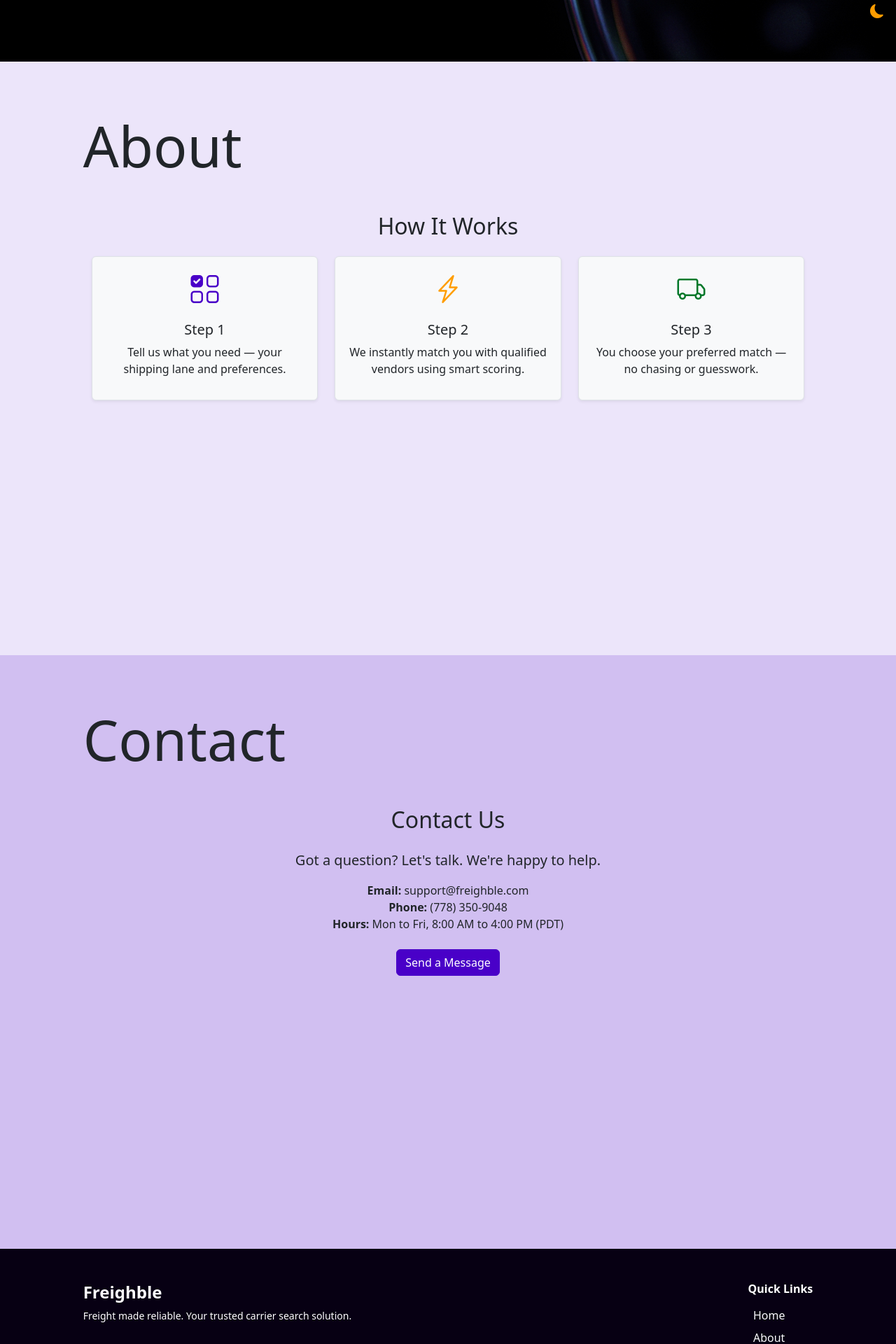
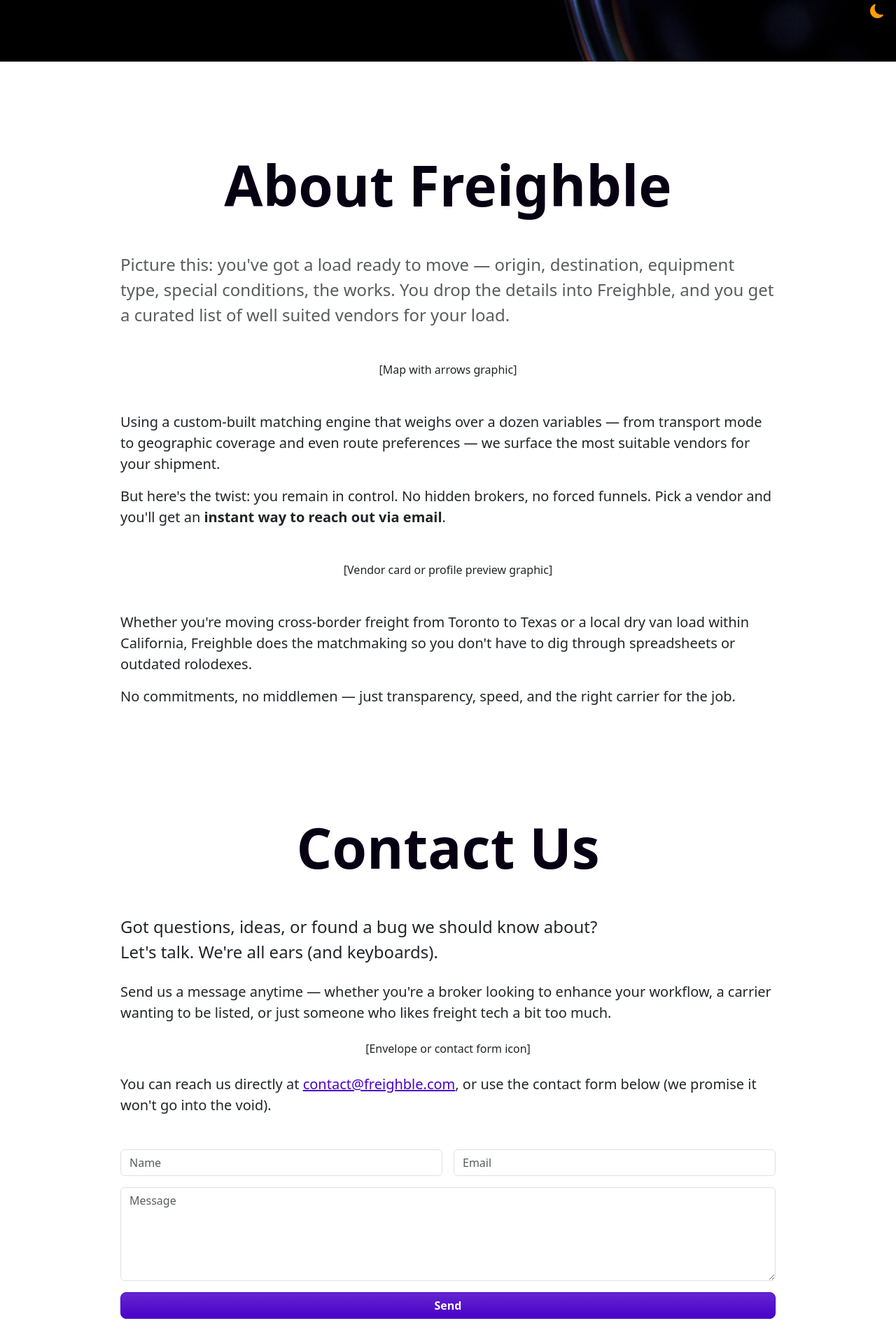
Before and after one commit to hugolopez-online/freighble, a React (Vite) app: page / in a window 1280 px wide. Shown: the part 760-2680 px from the top of the page at 70% size. Built offline with nearby package versions, Linux system fonts and the light colour scheme.

Commit message:
feat(ui): generate website copy

```diff
--- a/src/App.jsx
+++ b/src/App.jsx
@@ -1,6 +1,7 @@
-//imports
+/* IMPORTS START */
 import { useState } from "react";
 import { BrowserRouter, Routes, Route } from "react-router-dom";
+
 import {
     Dashboard,
     Home,
@@ -14,10 +15,9 @@ import {
     VendorsPortal,
     NotFound,
 } from "./pages";
+/* IMPORTS END */
 
-import DashboardMain from "./pages/Dashboard/layout/components/DashboardMain";
-
-// component
+/* COMPONENT START */
 function App() {
     // state
     const [anchor, setAnchor] = useState("");
@@ -45,14 +45,14 @@ function App() {
         localStorage.setItem("freighbleTheme", "light");
     }
 
-    if (theme === "dark") {
-        document.getElementById("body").classList.add("bg-black");
-
+    if (theme === "light") {
+        document.getElementById("body").classList.add("bg-body");
+        document
+            .getElementById("body")
+            .classList.remove("bg-black", "text-light");
+    } else {
+        document.getElementById("body").classList.add("bg-black", "text-light");
         document.getElementById("body").classList.remove("bg-body");
-    } else {
-        document.getElementById("body").classList.add("bg-body");
-
-        document.getElementById("body").classList.remove("bg-black");
     }
 
     // render
@@ -73,7 +73,12 @@ function App() {
                 >
                     <Route
                         index
-                        element={<Home setAnchor={setAnchor} />}
+                        element={
+                            <Home
+                                setAnchor={setAnchor}
+                                theme={theme}
+                            />
+                        }
                     />
                     <Route
                         path="login"
@@ -149,20 +154,11 @@ function App() {
                             setTheme={setTheme}
                         />
                     }
-                >
-                    <Route
-                        index
-                        element={
-                            <DashboardMain
-                                CONDITIONAL_RENDERING={CONDITIONAL_RENDERING}
-                                theme={theme}
-                            />
-                        }
-                    />
-                </Route>
+                />
             </Routes>
         </BrowserRouter>
     );
 }
+/* COMPONENT END */
 
 export default App;
--- a/src/pages/Dashboard/layout/components/index.js
+++ b/src/pages/Dashboard/layout/components/index.js
@@ -1,5 +1,6 @@
 import Navbar from "./Navbar";
 import Search from "./Search";
+import DashboardMain from "./DashboardMain";
 import Directory from "./Directory";
 import AdditionalInfo from "./AdditionalInfo";
 import Console from "./Console";
@@ -10,6 +11,7 @@ import UserProfile from "./UserProfile";
 export {
     Navbar,
     Search,
+    DashboardMain,
     Directory,
     AdditionalInfo,
     Console,
--- a/src/pages/Home.jsx
+++ b/src/pages/Home.jsx
@@ -1,35 +1,34 @@
 import { Link } from "react-router-dom";
 import { Fragment } from "react";
 
-const Home = ({ setAnchor }) => {
+const Home = ({ setAnchor, theme }) => {
     return (
         <Fragment>
+            {/* Hero */}
             <section
                 id="website_hero"
-                className="row website-hero justify-content-center pt-5"
+                className="row website-hero justify-content-center pt-5 mb-2"
             >
                 <div
                     className="col-10 text-light text-center"
                     style={{ minHeight: "100vh", paddingTop: "10em" }}
                 >
-                    <h2 className="display-2 fst-italic">
-                        <span className="fw-normal">Freigh</span>t made relia
-                        <span className="fw-normal">ble</span>
-                    </h2>
-                    <p className="fw-light mb-5">
-                        With Freighble, find qualified carriers effortlessly.
-                        Fast and efficient — so you can get back to what really
-                        matters.
+                    <h1 className="display-1 mb-4">
+                        <span className="fw-semibold">Freigh</span>t made relia
+                        <span className="fw-semibold">ble</span>
+                    </h1>
+                    <p className="fst-italic fs-2 mb-5">
+                        Smart carrier search. No noise, just matches.
                     </p>
                     <Link
                         to="/register"
-                        className="brand-font btn btn-lg btn-light bg-gradient-soft fw-medium rounded-pill me-2"
+                        className="brand-font btn btn-lg btn-primary bg-gradient fw-medium rounded-pill me-2"
                     >
                         GET STARTED
                     </Link>
                     <Link
                         to="/"
-                        className="brand-font btn btn-lg btn-outline-light fw-light rounded-pill"
+                        className="brand-font btn btn-lg btn-light fw-light rounded-pill"
                         onClick={() => {
                             setAnchor("about");
                         }}
@@ -38,96 +37,164 @@ const Home = ({ setAnchor }) => {
                     </Link>
                 </div>
             </section>
-            <div
+
+            {/* About */}
+            <section
                 id="about"
-                className="row justify-content-center pt-5 bg-primary bg-opacity-10"
+                className="row justify-content-center pt-5 mb-2"
             >
                 <div
-                    className="col-10 py-4"
+                    className="col-10 col-md-9 mt-5 py-4"
                     style={{ minHeight: "100vh" }}
                 >
-                    <h1 className="display-1">About</h1>
-                    <section className="container my-5">
-                        <h2 className="text-center mb-4">How It Works</h2>
-                        <div className="row text-center">
-                            <div className="col-md-4 mb-4">
-                                <div className="p-3 border rounded shadow-sm h-100 bg-light">
-                                    <div className="mb-3">
-                                        <i className="bi bi-ui-checks-grid fs-1 text-primary"></i>
-                                    </div>
-                                    <h5>Step 1</h5>
-                                    <p>
-                                        Tell us what you need — your shipping
-                                        lane and preferences.
-                                    </p>
-                                </div>
-                            </div>
-                            <div className="col-md-4 mb-4">
-                                <div className="p-3 border rounded shadow-sm h-100 bg-light">
-                                    <div className="mb-3">
-                                        <i className="bi bi-lightning-charge fs-1 text-warning"></i>
-                                    </div>
-                                    <h5>Step 2</h5>
-                                    <p>
-                                        We instantly match you with qualified
-                                        vendors using smart scoring.
-                                    </p>
-                                </div>
-                            </div>
-                            <div className="col-md-4 mb-4">
-                                <div className="p-3 border rounded shadow-sm h-100 bg-light">
-                                    <div className="mb-3">
-                                        <i className="bi bi-truck fs-1 text-success"></i>
-                                    </div>
-                                    <h5>Step 3</h5>
-                                    <p>
-                                        You choose your preferred match — no
-                                        chasing or guesswork.
-                                    </p>
-                                </div>
+                    <h1
+                        className={`display-1 fw-semibold text-center text-${
+                            theme === "light" ? "dark" : "light"
+                        }`}
+                    >
+                        About Freighble
+                    </h1>
+                    <div className="mt-5">
+                        <p className="fs-4 mb-4 opacity-75">
+                            Picture this: you've got a load ready to move —
+                            origin, destination, equipment type, special
+                            conditions, the works. You drop the details into
+                            Freighble, and you get a curated list of well suited
+                            vendors for your load.
+                        </p>
+
+                        {/* graphic: map-flow */}
+                        <div className="my-5 text-center">
+                            <div className="placeholder-graphic">
+                                [Map with arrows graphic]
                             </div>
                         </div>
-                    </section>
+
+                        <p className="fs-5">
+                            Using a custom-built matching engine that weighs
+                            over a dozen variables — from transport mode to
+                            geographic coverage and even route preferences — we
+                            surface the most suitable vendors for your shipment.
+                        </p>
+
+                        <p className="fs-5">
+                            But here's the twist: you remain in control. No
+                            hidden brokers, no forced funnels. Pick a vendor and
+                            you'll get an
+                            <strong> instant way to reach out via email</strong>
+                            .
+                        </p>
+
+                        {/* graphic: vendor-card */}
+                        <div className="my-5 text-center">
+                            <div className="placeholder-graphic">
+                                [Vendor card or profile preview graphic]
+                            </div>
+                        </div>
+
+                        <p className="fs-5">
+                            Whether you're moving cross-border freight from
+                            Toronto to Texas or a local dry van load within
+                            California, Freighble does the matchmaking so you
+                            don't have to dig through spreadsheets or outdated
+                            rolodexes.
+                        </p>
+
+                        <p className="fs-5 mb-0">
+                            No commitments, no middlemen — just transparency,
+                            speed, and the right carrier for the job.
+                        </p>
+                    </div>
                 </div>
-            </div>
-            <div
+            </section>
+
+            {/* Contact */}
+            <section
                 id="contact"
-                className="row justify-content-center pt-5 bg-primary bg-opacity-25"
+                className="row justify-content-center pt-5"
             >
                 <div
-                    className="col-10 py-4"
+                    className="col-10 col-md-9 mt-5 py-4"
                     style={{ minHeight: "100vh" }}
                 >
-                    <h1 className="display-1">Contact</h1>
-                    <section className="container my-5">
-                        <h2 className="text-center mb-4">Contact Us</h2>
-                        <div className="row justify-content-center">
-                            <div className="col-md-6 text-center">
-                                <p className="lead">
-                                    Got a question? Let's talk. We're happy to
-                                    help.
-                                </p>
-                                <ul className="list-unstyled mb-4">
-                                    <li>
-                                        <strong>Email:</strong>{" "}
-                                        support@freighble.com
-                                    </li>
-                                    <li>
-                                        <strong>Phone:</strong> (778) 350-9048
-                                    </li>
-                                    <li>
-                                        <strong>Hours:</strong> Mon to Fri, 8:00
-                                        AM to 4:00 PM (PDT)
-                                    </li>
-                                </ul>
-                                <button className="btn btn-primary">
-                                    Send a Message
-                                </button>
+                    <h1
+                        className={`display-1 fw-semibold text-center text-${
+                            theme === "light" ? "dark" : "light"
+                        }`}
+                    >
+                        Contact Us
+                    </h1>
+                    <div className="mt-5">
+                        <p className="fs-4 mb-4">
+                            Got questions, ideas, or found a bug we should know
+                            about?
+                            <br />
+                            Let's talk. We're all ears (and keyboards).
+                        </p>
+
+                        <p className="fs-5">
+                            Send us a message anytime — whether you're a broker
+                            looking to enhance your workflow, a carrier wanting
+                            to be listed, or just someone who likes freight tech
+                            a bit too much.
+                        </p>
+
+                        {/* graphic: email-icon */}
+                        <div className="my-4 text-center">
+                            <div className="placeholder-graphic">
+                                [Envelope or contact form icon]
                             </div>
                         </div>
-                    </section>
+
+                        <p className="fs-5">
+                            You can reach us directly at{" "}
+                            <a
+                                href="mailto:contact@freighble.com"
+                                target="_blank"
+                            >
+                                contact@freighble.com
+                            </a>
+                            , or use the contact form below (we promise it won't
+                            go into the void).
+                        </p>
+
+                        {/* Placeholder for contact form */}
+                        <div className="my-5 text-center">
+                            <form className="row g-3 justify-content-center">
+                                <div className="col-md-6">
+                                    <input
+                                        type="text"
+                                        className="form-control"
+                                        placeholder="Name"
+                                    />
+                                </div>
+                                <div className="col-md-6">
+                                    <input
+                                        type="email"
+                                        className="form-control"
+                                        placeholder="Email"
+                                    />
+                                </div>
+                                <div className="col-12">
+                                    <textarea
+                                        className="form-control"
+                                        rows="5"
+                                        placeholder="Message"
+                                    ></textarea>
+                                </div>
+                                <div className="col-12 text-center">
+                                    <button
+                                        className="btn btn-primary bg-gradient fw-semibold rounded-3 px-5 w-100"
+                                        type="submit"
+                                    >
+                                        Send
+                                    </button>
+                                </div>
+                            </form>
+                        </div>
+                    </div>
                 </div>
-            </div>
+            </section>
         </Fragment>
     );
 };
--- a/src/pages/_templates/LoginForm.jsx
+++ b/src/pages/_templates/LoginForm.jsx
@@ -283,7 +283,7 @@ const LoginForm = ({ role, CONDITIONAL_RENDERING, theme }) => {
             </div>
 
             {/* Informative toast */}
-            <div className="toast-container rounded-3 position-fixed top-0 end-0 p-3">
+            <div className="toast-container rounded-3 position-fixed bottom-0 end-0 p-3">
                 <div
                     id="freighble_alert"
                     className="toast rounded-3"
--- a/src/pages/_templates/UserDisplay.jsx
+++ b/src/pages/_templates/UserDisplay.jsx
@@ -873,6 +873,7 @@ const UserDisplay = (props) => {
                                             <button
                                                 type="button"
                                                 className="btn btn-danger bg-gradient fw-medium w-100 rounded-3 mt-2"
+                                                data-bs-dismiss="offcanvas"
                                                 onClick={(e) => handleDelete(e)}
                                             >
                                                 Delete Account
```
Also changed, not shown: src/pages/Dashboard/Dashboard.jsx (+7 -3 lines), src/pages/Dashboard/layout/components/Search.jsx (+4 -4 lines), src/pages/Login.jsx (+11 -12 lines).
